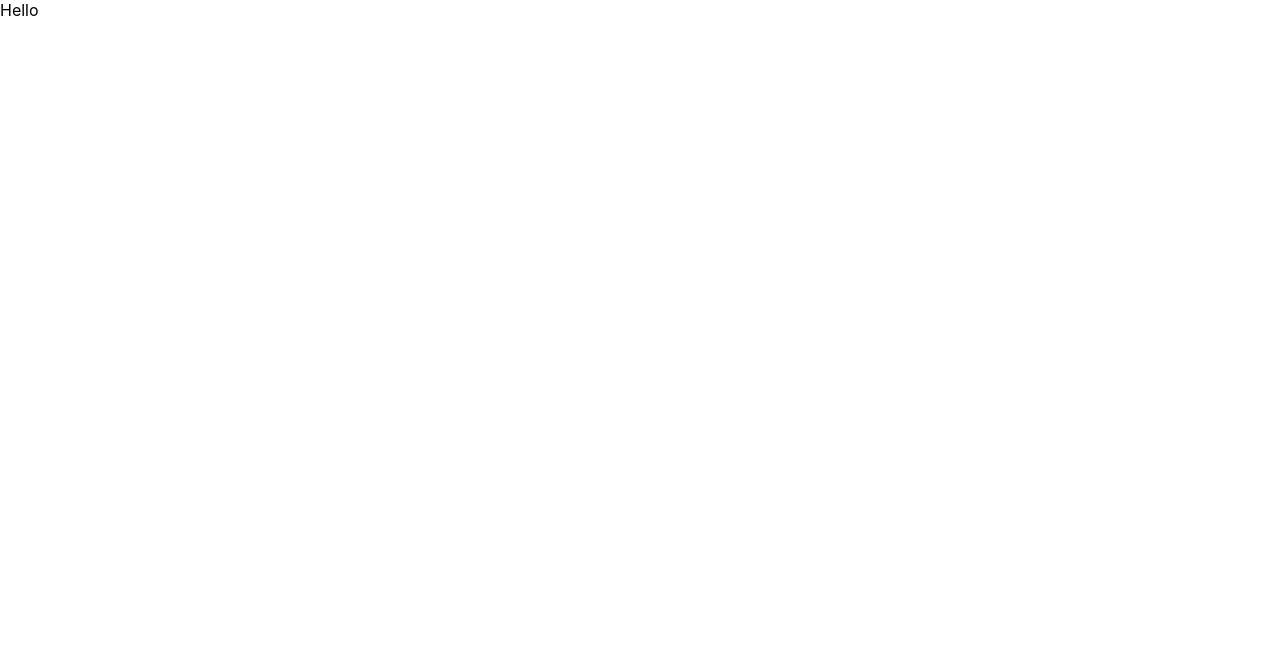
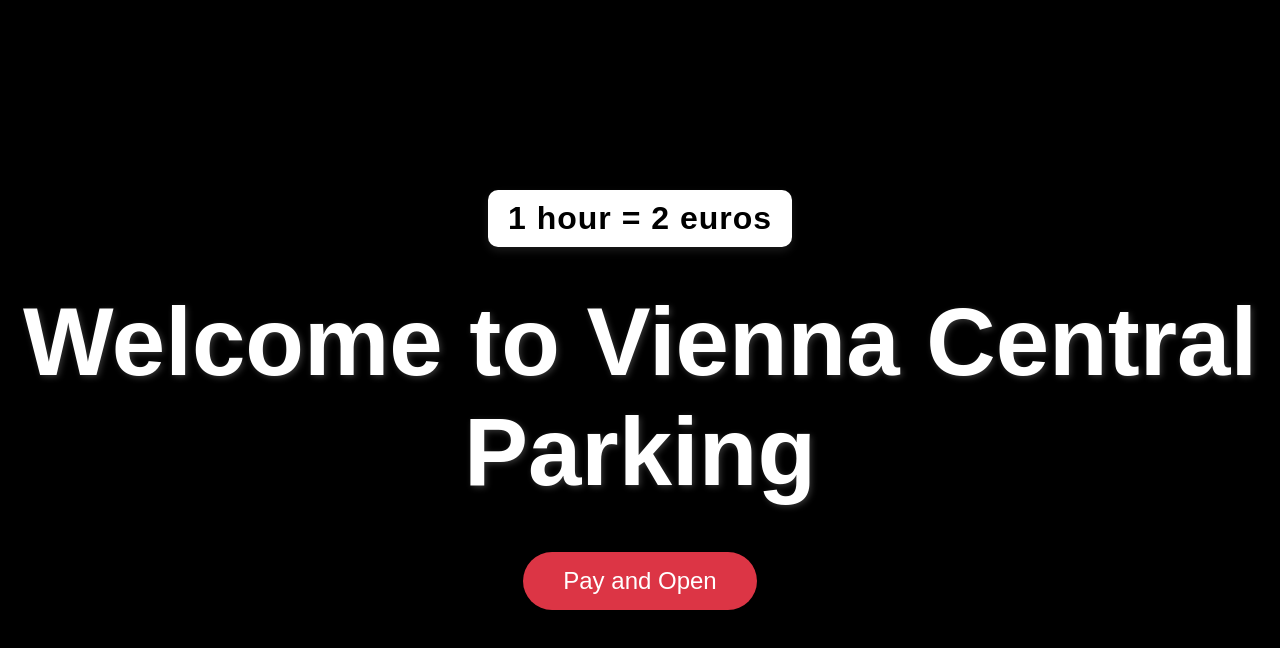
Before and after one commit to eyadsaher/car-parking-multiplier, a React (Create React App) app: page / in a window 1280 px wide. Shown: the top 648 px of the page. Built offline with nearby package versions, Linux system fonts and the light colour scheme.

Commit message:
create welcome screen

```diff
--- /dev/null
+++ b/src/app/components/PaymentButton.tsx
@@ -0,0 +1,27 @@
+import React, { useState } from "react";
+import { styles } from "./paymentButton.styles";
+
+interface PaymentButtonProps {
+  onClick: () => void;
+  label: string;
+}
+
+const PaymentButton: React.FC<PaymentButtonProps> = ({ onClick, label }) => {
+  const [hovered, setHovered] = useState(false);
+
+  return (
+    <button
+      style={{
+        ...styles.button,
+        ...(hovered ? styles.buttonHover : {}),
+      }}
+      onClick={onClick}
+      onMouseEnter={() => setHovered(true)}
+      onMouseLeave={() => setHovered(false)}
+    >
+      {label}
+    </button>
+  );
+};
+
+export default PaymentButton;
--- /dev/null
+++ b/src/app/components/paymentButton.styles.ts
@@ -0,0 +1,23 @@
+import { CSSProperties } from "react";
+
+export const styles: { [key: string]: CSSProperties } = {
+  button: {
+    backgroundColor: "#dc3545",
+    color: "white",
+    border: "none",
+    borderRadius: "50px",
+    padding: "15px 40px",
+    fontSize: "1.5rem",
+    cursor: "pointer",
+    transition:
+      "background-color 0.3s ease, transform 0.2s ease, box-shadow 0.3s ease",
+    boxShadow: "0 6px 12px rgba(0, 0, 0, 0.2)",
+    outline: "none",
+    marginTop: "30px",
+  },
+  buttonHover: {
+    backgroundColor: "#c82333",
+    transform: "scale(1.05)",
+    boxShadow: "0 8px 16px rgba(0, 0, 0, 0.3)",
+  },
+};
--- a/src/app/index.ts
+++ /dev/null
@@ -1,3 +0,0 @@
-
-export * from "./main/App"
-export * from "./pages/welcome"
--- a/src/app/main/App.tsx
+++ /dev/null
@@ -1,5 +0,0 @@
-function App() {
-  return <div>Hello</div>;
-}
-
-export default App;
--- /dev/null
+++ b/src/app/pages/welcome.styles.ts
@@ -0,0 +1,34 @@
+import { CSSProperties } from "react";
+
+export const styles: { [key: string]: CSSProperties } = {
+  welcomeContainer: {
+    display: "flex",
+    flexDirection: "column",
+    alignItems: "center",
+    justifyContent: "center",
+    height: "100vh",
+    backgroundColor: "#000000",
+    textAlign: "center",
+    fontFamily: "'Arial', sans-serif",
+  },
+  priceBox: {
+    backgroundColor: "#ffffff",
+    padding: "10px 20px",
+    borderRadius: "10px",
+    boxShadow: "0 4px 8px rgba(255, 255, 255, 0.1)",
+    marginBottom: "20px",
+  },
+  priceInfo: {
+    fontSize: "2rem",
+    color: "#000000",
+    fontWeight: "bold",
+    letterSpacing: "1px",
+    margin: 0,
+  },
+  title: {
+    fontSize: "6rem",
+    margin: "20px 0 15px 0",
+    color: "#ffffff",
+    textShadow: "2px 2px 6px rgba(255, 255, 255, 0.2)",
+  },
+};
--- a/src/app/pages/welcome.tsx
+++ b/src/app/pages/welcome.tsx
@@ -1,5 +1,20 @@
+import PaymentButton from "../components/PaymentButton";
+import { styles } from "./welcome.styles";
+
 function Welcome() {
-  return <></>;
+  const handlePaymentClick = () => {
+    alert("Payment processing...");
+  };
+
+  return (
+    <div style={styles.welcomeContainer}>
+      <div style={styles.priceBox}>
+        <p style={styles.priceInfo}>1 hour = 2 euros</p>
+      </div>
+      <h1 style={styles.title}>Welcome to Vienna Central Parking</h1>
+      <PaymentButton onClick={handlePaymentClick} label="Pay and Open" />
+    </div>
+  );
 }
 
 export default Welcome;
--- a/src/index.tsx
+++ b/src/index.tsx
@@ -1,7 +1,7 @@
 import React from "react";
 import ReactDOM from "react-dom/client";
 import "./index.css";
-import App from "./app/main/App";
+import App from "./main/App";
 
 const root = ReactDOM.createRoot(
   document.getElementById("root") as HTMLElement
--- /dev/null
+++ b/src/main/App.tsx
@@ -0,0 +1,11 @@
+import Welcome from "../app/pages/welcome";
+
+function App() {
+  return (
+    <>
+      <Welcome />
+    </>
+  );
+}
+
+export default App;
```
Also changed, not shown: 1 other file (tests, documents, lock files or other folders).
